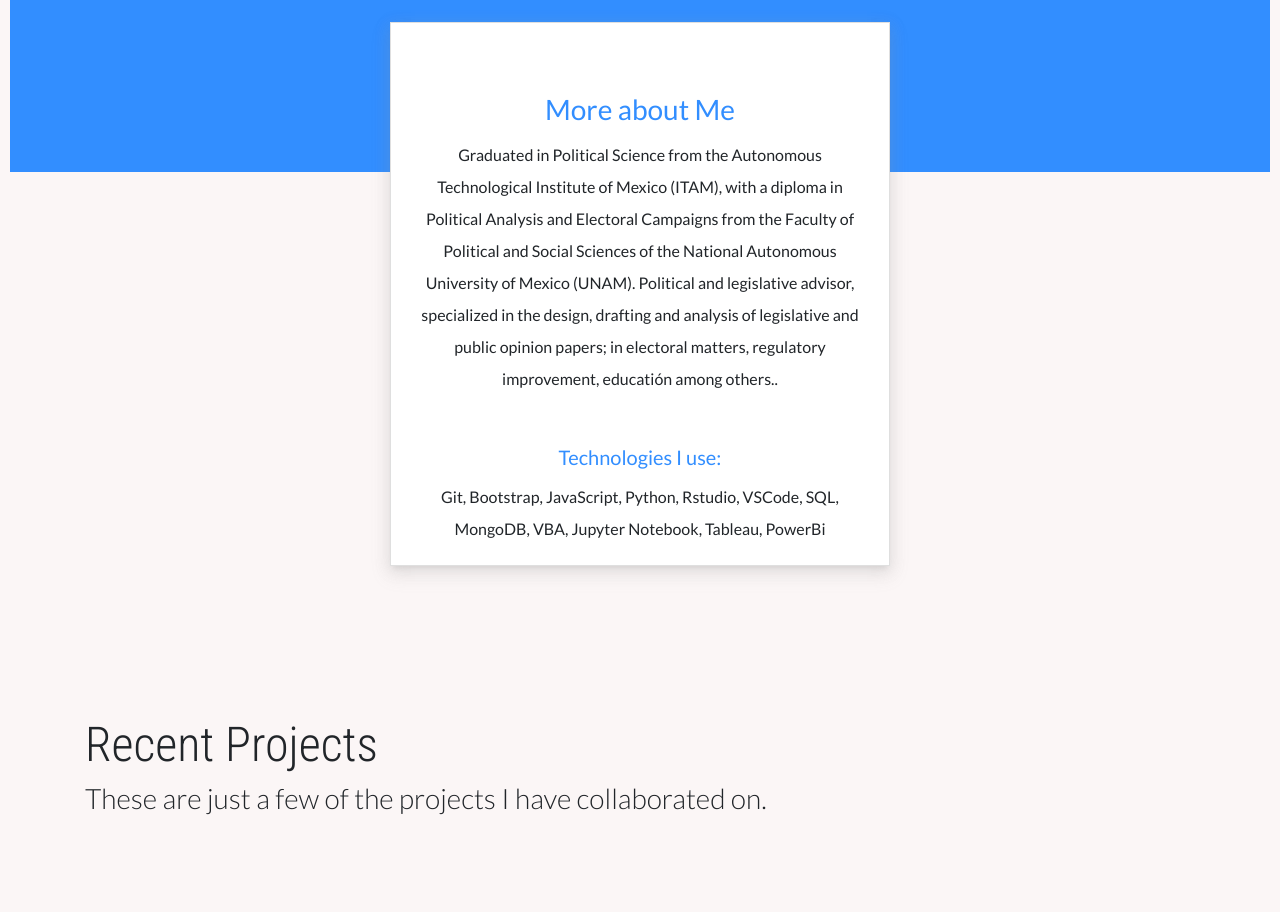
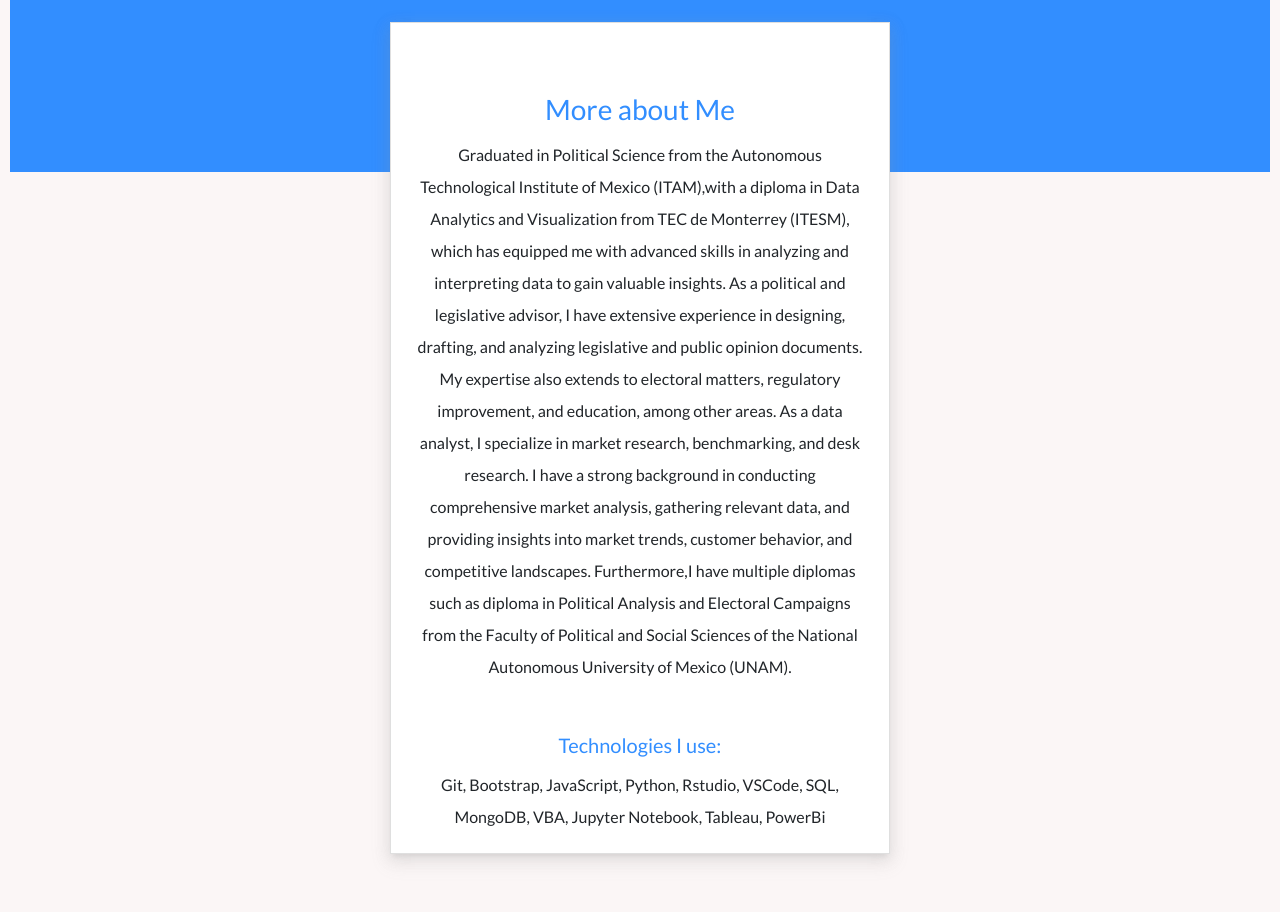
Before and after one commit to Alelopez383/Portafolio, a plain HTML site: page index.html in a window 1280 px wide. Shown: the part 900-1812 px from the top of the page. Drawn offline with nearby package versions, Linux system fonts and the light colour scheme.

Commit message:
Update index.html

```diff
--- a/index.html
+++ b/index.html
@@ -113,14 +113,20 @@
 
                 <h3 class="card-title">More about Me</h3>
                 <p class="card-text">Graduated in Political Science from the
-                    Autonomous Technological Institute of Mexico (ITAM), with a diploma
-                    in Political Analysis and Electoral Campaigns from the Faculty
+                    Autonomous Technological Institute of Mexico (ITAM),with a diploma in Data Analytics and Visualization from TEC de Monterrey (ITESM),
+                    which has equipped me with advanced skills in analyzing and interpreting data to gain valuable insights.
+
+                    As a political and legislative advisor, I have extensive experience in designing, drafting,
+                    and analyzing legislative and public opinion documents. My expertise also extends to electoral matters,
+                    regulatory improvement, and education, among other areas.
+
+                    As a data analyst, I specialize in market research, benchmarking, and desk research.
+                    I have a strong background in conducting comprehensive market analysis, gathering relevant data,
+                    and providing insights into market trends, customer behavior, and competitive landscapes.
+
+                    Furthermore,I have multiple diplomas such as diploma in Political Analysis and Electoral Campaigns from the Faculty
                     of Political and Social Sciences of the National Autonomous
-                    University of Mexico (UNAM).
-
-                    Political and legislative advisor,
-                    specialized in the design, drafting and analysis of legislative
-                    and public opinion papers; in electoral matters, regulatory improvement, educatión among others.. </p>
+                    University of Mexico (UNAM).  </p>
                 <h5 class="card-title">
                     Technologies I use:
                 </h5>
```
